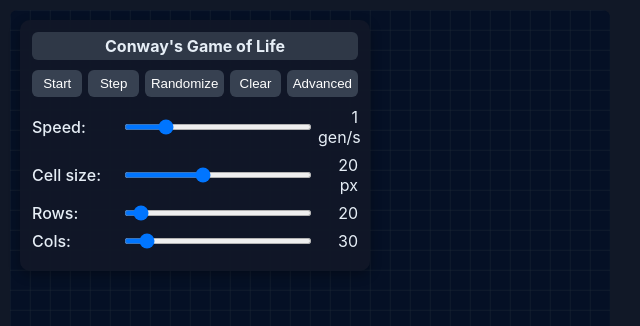
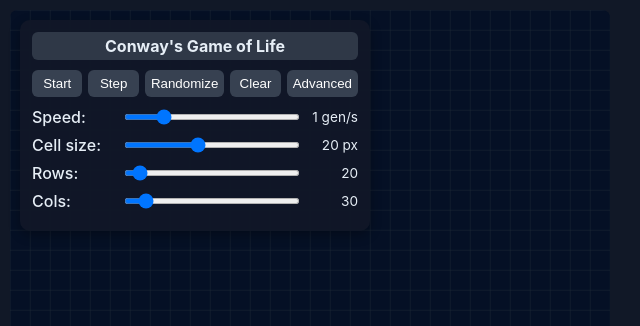
Before and after one commit to jo56/conways-game-of-life, a React (Vite) app: page / in a window 1280 px wide. Shown: the top 326 px of the page, without its empty margins (0-640 px from the left). Built offline with nearby package versions, Linux system fonts and the light colour scheme.

Commit message:
adjusting speed sliding

```diff
--- a/src/App.tsx
+++ b/src/App.tsx
@@ -342,6 +342,9 @@ export default function App(): JSX.Element {
 ].map(([label, value, min, max, setter, unit], idx) => (
   <div key={idx} style={{ display: 'flex', alignItems: 'center', marginBottom: '8px' }}>
     <label style={{ width: '90px', fontWeight: 500 }}>{label}:</label>
+
+    {/* Slider container */}
+    <div style={{ flex: 1, display: 'flex', alignItems: 'center', gap: '6px' }}>
       <input
         type="range"
         min={min as number}
@@ -349,11 +352,15 @@ export default function App(): JSX.Element {
         step={label === 'Speed' ? 0.25 : 1}
         value={value as number}
         onChange={(e) => setter(Number(e.target.value))}
-              style={{ flex: 1, marginRight: '6px', height: '6px', borderRadius: '4px' }}
+        style={{ flex: 1, height: '6px', borderRadius: '4px' }}
       />
-            <div style={{ width: '40px', textAlign: 'right' }}>{`${value}${unit}`}</div>
+      <span style={{ minWidth: '50px', textAlign: 'right', fontSize: '0.85rem' }}>
+        {`${value}${unit}`}
+      </span>
+    </div>
   </div>
 ))}
+
 
         {/* Advanced settings */}
         {showAdvanced && (
```
Lines whose indentation alone changed are shown as unchanged.
